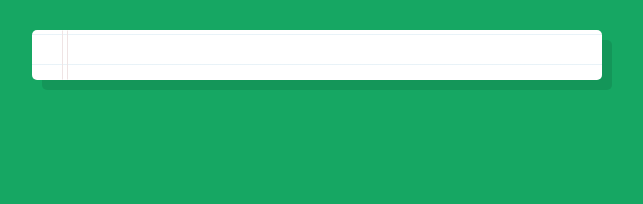
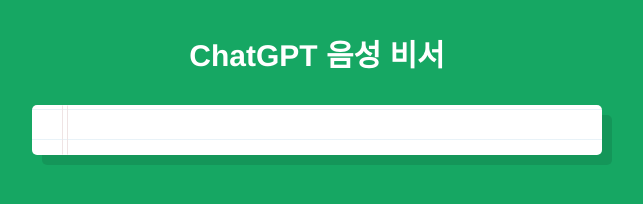
Before and after one commit to loold37/chattstt, a plain HTML site: page index.html in a window 1280 px wide. Shown: the whole page, without its empty margins (323-966 px from the left). Drawn offline with Linux system fonts and the light colour scheme.

Commit message:
Update index.html

```diff
--- a/index.html
+++ b/index.html
@@ -2,10 +2,17 @@
 <html lang="kr">
 <head>
   <meta charset="UTF-8">
-  <title>chatGPT 음성 인식</title>
+  <title>chatGPT 음성 비서</title>
     <link href="style.css" rel="stylesheet" type="text/css" />
 </head>
 <body>
+
+  <div style="text-align:center">
+  </br>
+    <p style="font-size:150%; color:white;">
+      <b>ChatGPT 음성 비서</b>
+    </p>
+  </div>
 
   <div class="words" contenteditable>
   </div>
```
